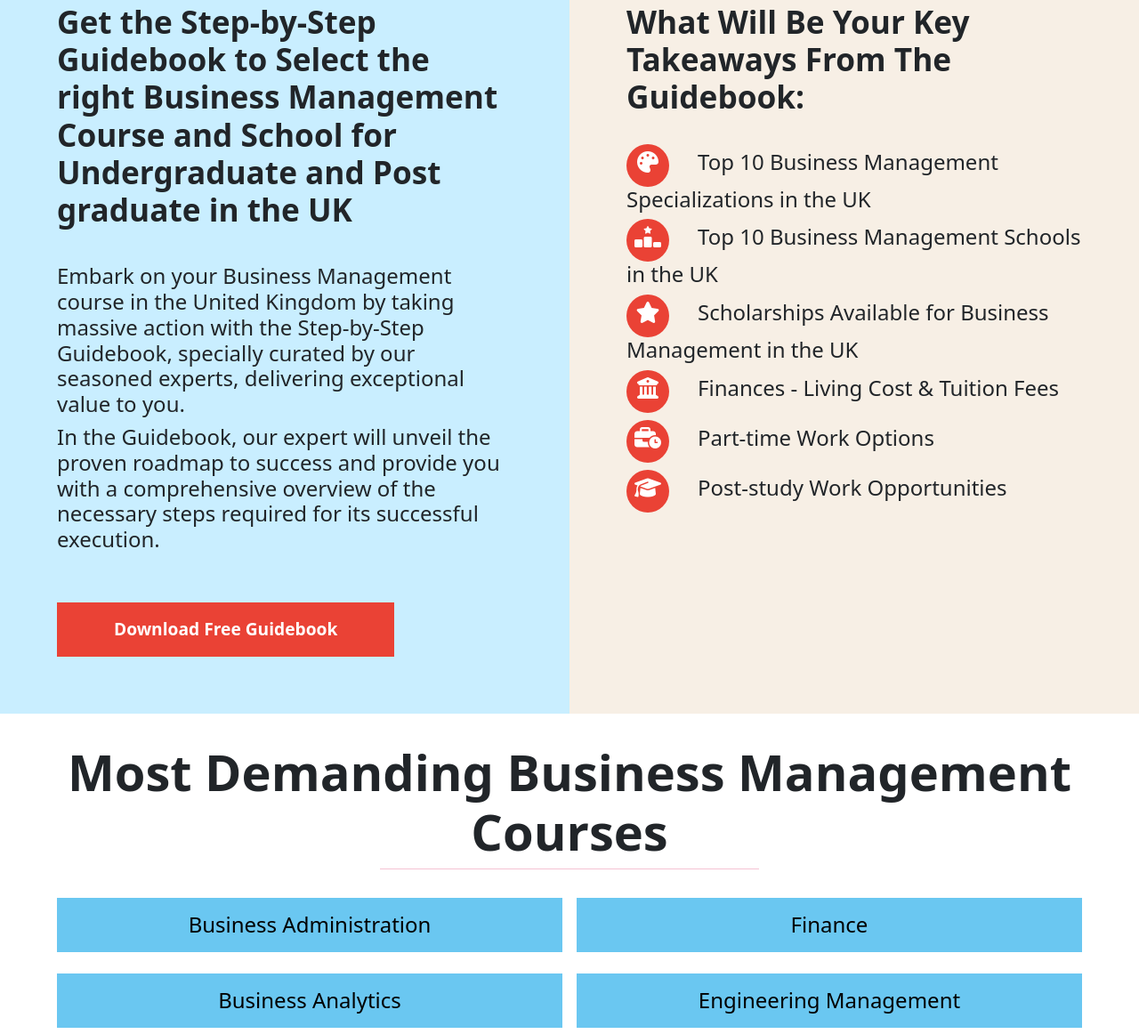
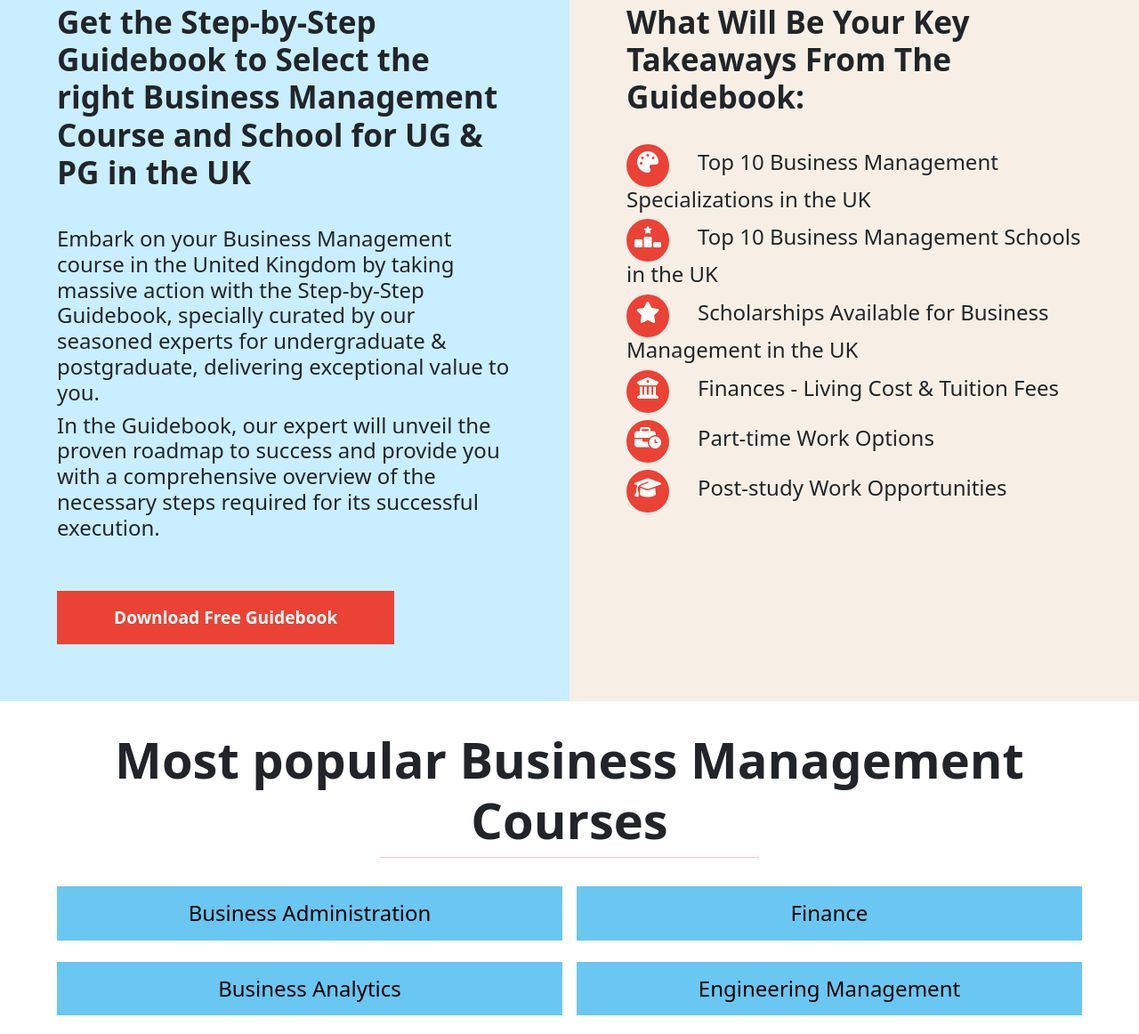
Before and after one commit to hustlerZzZ/buisness-uk, a plain HTML site: page index.html in a window 1280 px wide. Shown: the part 1203-2365 px from the top of the page at 89% size. Drawn offline with nearby package versions, Linux system fonts and the light colour scheme.

Commit message:
Update index.html

```diff
--- a/index.html
+++ b/index.html
@@ -56,10 +56,8 @@
             </div>
             <div class="guidance-compartment">
                 <div class="guidance-compartment__1">
-                    <h2>Get the Step-by-Step Guidebook to Select the right Business Management Course and School for Undergraduate and Post graduate in the UK</h2>
-                    <h5>Embark on your Business Management course in the United Kingdom by taking massive action with
-                        the Step-by-Step Guidebook, specially curated by our seasoned experts, delivering exceptional
-                        value to you. </h5>
+                    <h2>Get the Step-by-Step Guidebook to Select the right Business Management Course and School for UG & PG in the UK</h2>
+                    <h5>Embark on your Business Management course in the United Kingdom by taking massive action with the Step-by-Step Guidebook, specially curated by our seasoned experts for undergraduate & postgraduate, delivering exceptional value to you. </h5>
                     <h5>In the Guidebook, our expert will unveil the proven roadmap to success and provide you with a
                         comprehensive overview of the necessary steps required for its successful execution. </h5>
                     <button class="guidance-compartment__1-btn">Download Free Guidebook</button>
@@ -85,7 +83,7 @@
     <section>
         <div class="courses">
             <div class="courses-title">
-                <h1>Most Demanding Business Management Courses</h1>
+                <h1>Most popular Business Management Courses</h1>
                 <hr class="features-row">
             </div>
             <div class="courses-items">
```
